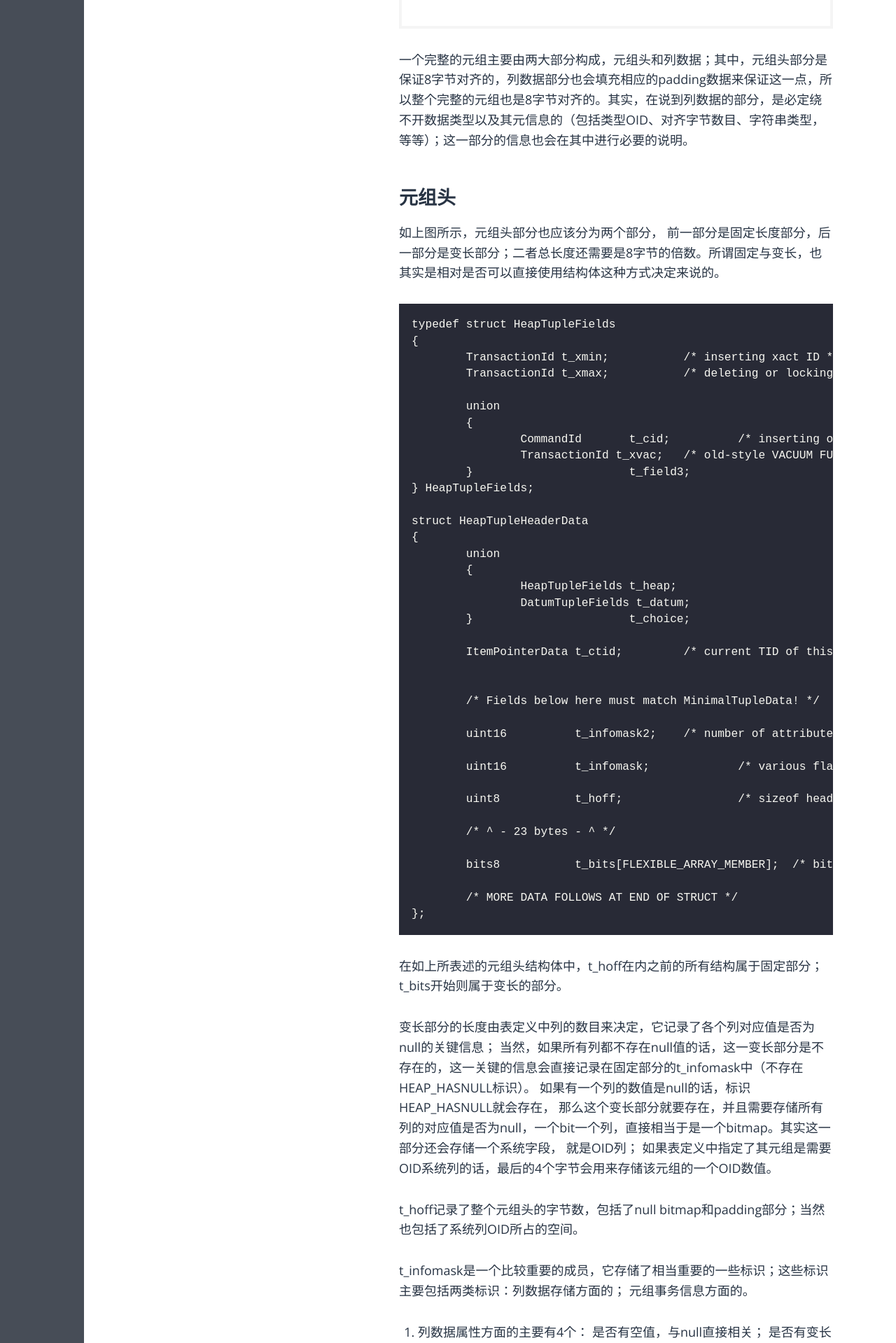
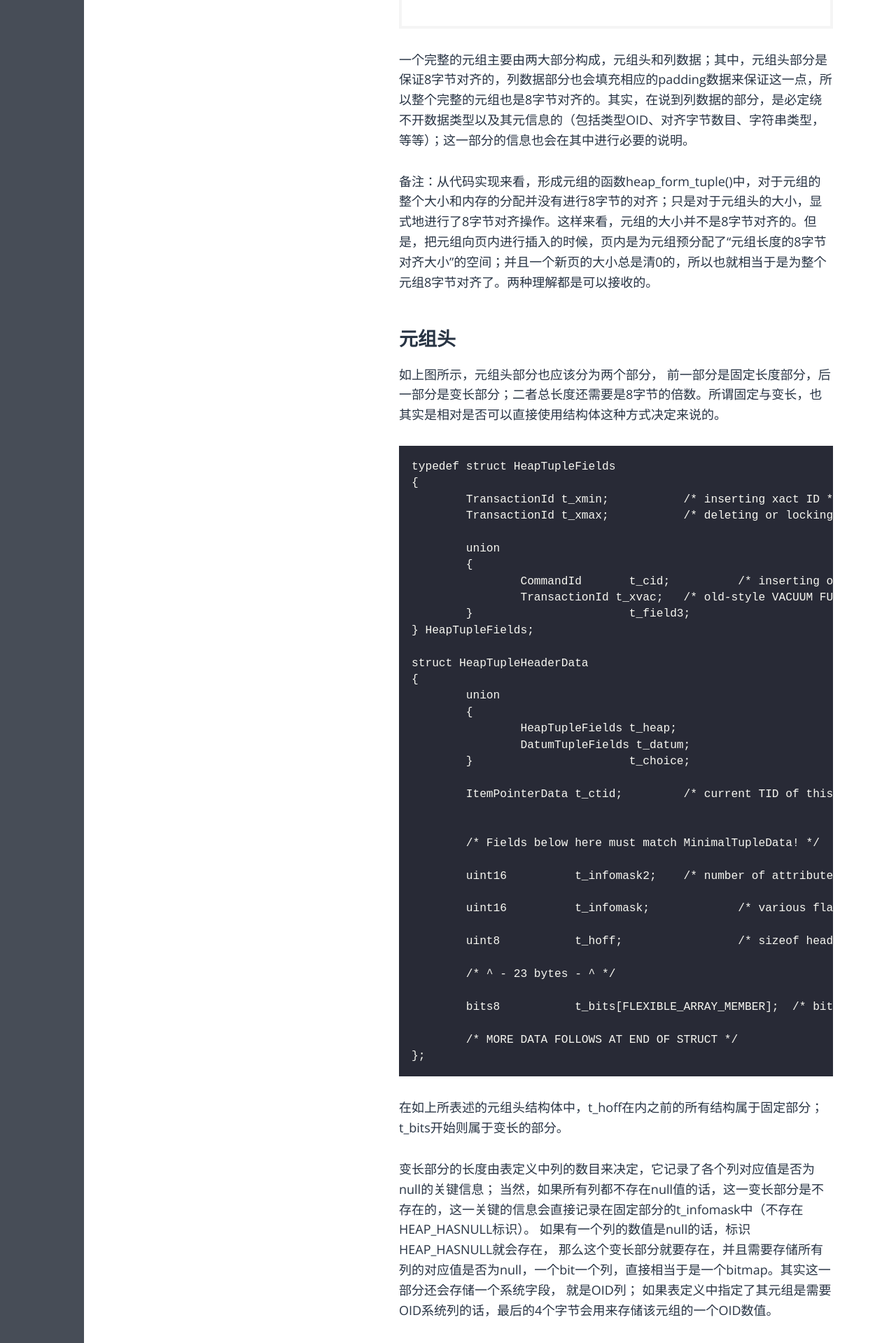
Before and after one commit to feelkill/feelkill.github.io, a Jekyll site: the page built from _posts/database/2017-08-23-pg-tuple-struct.md, in a window 1280 px wide. Shown: the part 1086-3005 px from the top of the page at 70% size. Built offline with Jekyll 4.4.1, drawn with Linux system fonts in a browser that asks for light colours; some web fonts are replaced; some of the changed text lies outside the part shown.

Commit message:
补充对元组总长度8字节对齐的描述，以免错误理解

```diff
--- a/_posts/database/2017-08-23-pg-tuple-struct.md
+++ b/_posts/database/2017-08-23-pg-tuple-struct.md
@@ -11,6 +11,8 @@ keywords: PostgreSQL, 元组, tuple struct
 ![](/assets/2017/pg_tuple_struct.png)
 
 一个完整的元组主要由两大部分构成，元组头和列数据；其中，元组头部分是保证8字节对齐的，列数据部分也会填充相应的padding数据来保证这一点，所以整个完整的元组也是8字节对齐的。其实，在说到列数据的部分，是必定绕不开数据类型以及其元信息的（包括类型OID、对齐字节数目、字符串类型，等等）；这一部分的信息也会在其中进行必要的说明。
+
+备注：从代码实现来看，形成元组的函数heap_form_tuple()中，对于元组的整个大小和内存的分配并没有进行8字节的对齐；只是对于元组头的大小，显式地进行了8字节对齐操作。这样来看，元组的大小并不是8字节对齐的。但是，把元组向页内进行插入的时候，页内是为元组预分配了“元组长度的8字节对齐大小”的空间；并且一个新页的大小总是清0的，所以也就相当于是为整个元组8字节对齐了。两种理解都是可以接收的。
 
 ## 元组头
 
```
